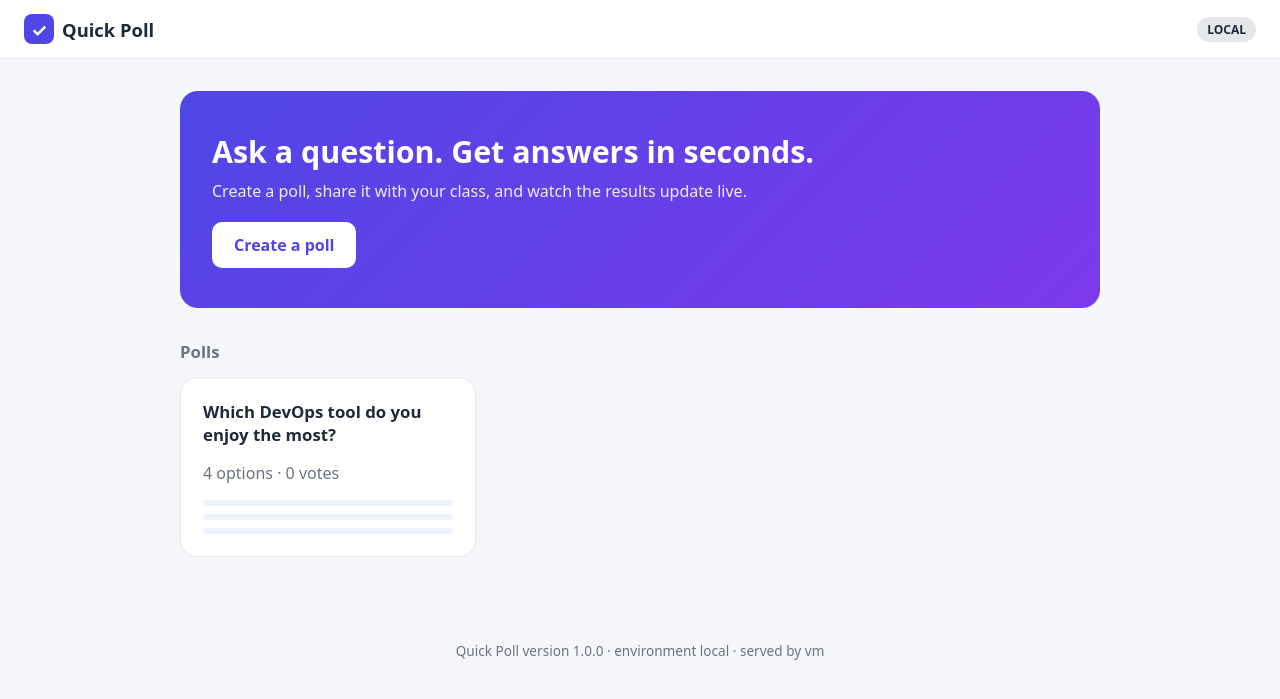
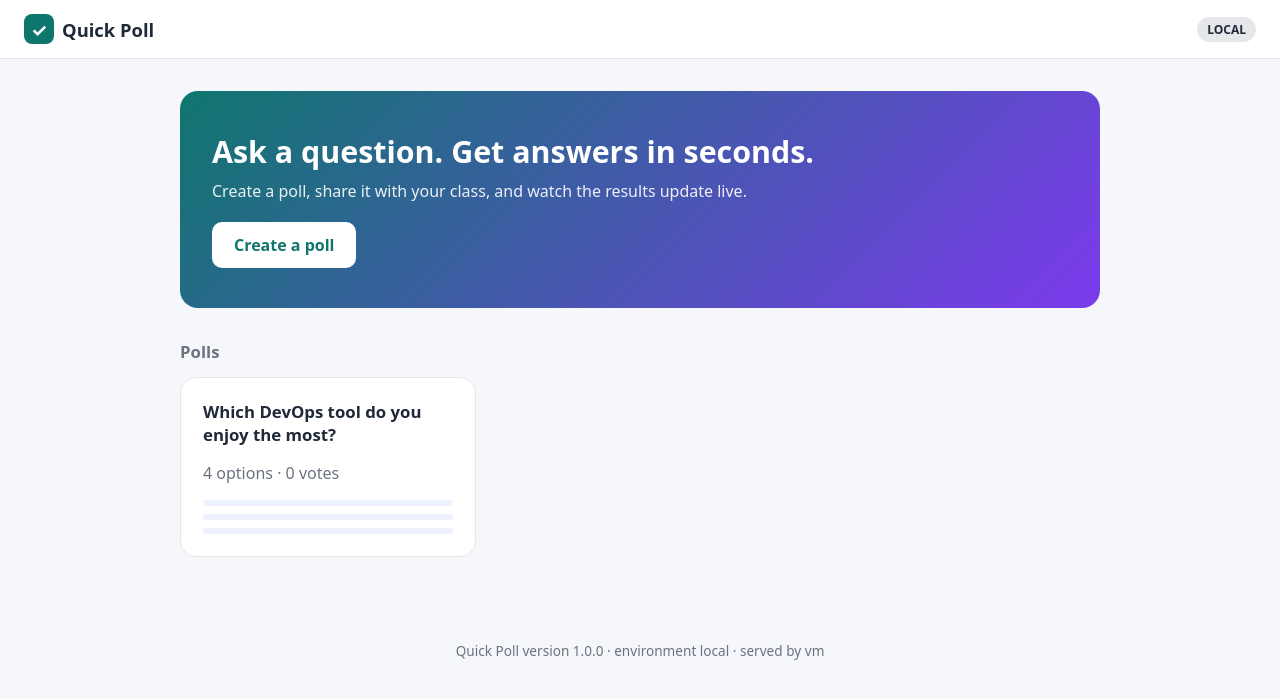
Before and after one commit to Chidoskyy/quick-poll-chidi, a Flask app: page / in a window 1280 px wide. Shown: the top 699 px of the page. Run offline with Flask 3, Linux system fonts and the light colour scheme; data comes from the database, SQL or seed files in the repository.

Commit message:
Change the accent colour to teal

```diff
--- a/static/style.css
+++ b/static/style.css
@@ -1,6 +1,6 @@
 /* style.css: the look of Quick Poll. Change --accent to give the app a new colour. */
 :root {
-  --accent: #4f46e5;
+  --accent: #0f766e;
   --accent-soft: #eef2ff;
   --text: #1f2937;
   --muted: #6b7280;
```
